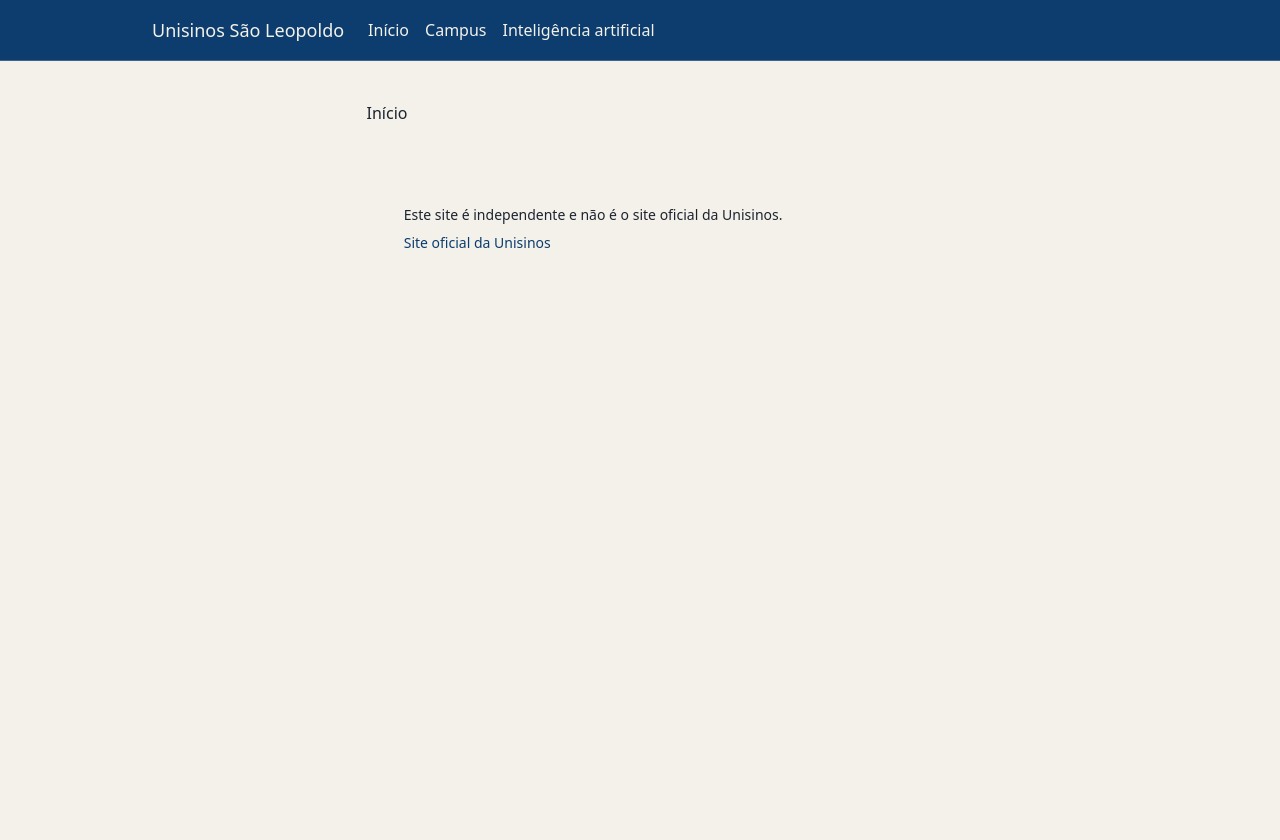
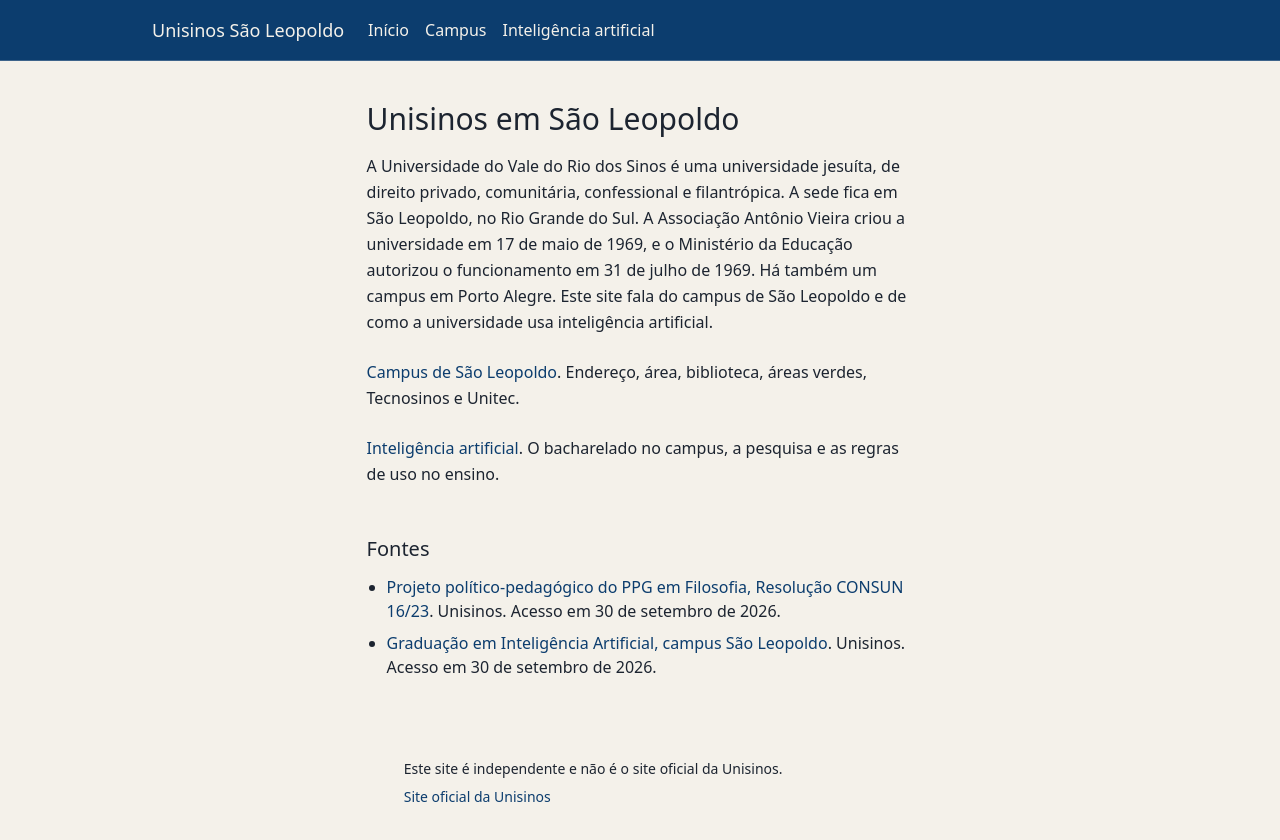
Before and after one commit to GustavoWinter/unisinos-ia, a Next.js app: page / in a window 1280 px wide. Shown: the top 840 px of the page. Before the commit the page ends 800 px from the top, so only its background shows below. Built offline with nearby package versions, Linux system fonts and the light colour scheme.

Commit message:
Add the home page for Unisinos in São Leopoldo.
The opening page states what the university is and points to the campus and AI pages without repeating them.

```diff
--- a/src/app/globals.css
+++ b/src/app/globals.css
@@ -19,12 +19,12 @@
   font-family: var(--font-serif);
 }
 
-header {
+body > header {
   background: var(--color-blue);
   color: var(--color-paper);
 }
 
-header a {
+body > header a {
   color: var(--color-paper);
 }
 
--- a/src/app/page.tsx
+++ b/src/app/page.tsx
@@ -1,3 +1,12 @@
+import type { Metadata } from "next";
+import { Article } from "@/components/Article";
+import { home } from "@/content/home";
+
+export const metadata: Metadata = {
+  title: { absolute: home.title },
+  description: home.description,
+};
+
 export default function HomePage() {
-  return <p>Início</p>;
+  return <Article page={home} />;
 }
--- /dev/null
+++ b/src/components/Article.tsx
@@ -0,0 +1,29 @@
+import { PageHeader } from "@/components/PageHeader";
+import { SourceList } from "@/components/SourceList";
+import type { PageContent } from "@/content/types";
+
+export function Article({ page }: { page: PageContent }) {
+  return (
+    <article>
+      <PageHeader title={page.title} lede={page.lede} />
+      {page.sections.map((section) => (
+        <section key={section.id} id={section.id} className="mt-8">
+          <h2 className="text-xl">{section.heading}</h2>
+          {section.paragraphs.map((paragraph, index) => (
+            <p key={`${section.id}-${index}`} className="mt-3 leading-relaxed">
+              {paragraph}
+            </p>
+          ))}
+        </section>
+      ))}
+      {page.links?.map((link) => (
+        <p key={link.href} className="mt-6 leading-relaxed">
+          <a href={link.href}>{link.label}</a>
+          {". "}
+          {link.text}
+        </p>
+      ))}
+      <SourceList sources={page.sources} />
+    </article>
+  );
+}
--- /dev/null
+++ b/src/components/PageHeader.tsx
@@ -0,0 +1,8 @@
+export function PageHeader({ title, lede }: { title: string; lede: string }) {
+  return (
+    <header>
+      <h1 className="text-3xl">{title}</h1>
+      <p className="mt-4 leading-relaxed">{lede}</p>
+    </header>
+  );
+}
--- /dev/null
+++ b/src/components/SourceList.tsx
@@ -0,0 +1,19 @@
+import type { Source } from "@/content/types";
+
+export function SourceList({ sources }: { sources: Source[] }) {
+  return (
+    <section className="mt-12">
+      <h2 className="text-xl">Fontes</h2>
+      <ul className="mt-3 list-disc pl-5">
+        {sources.map((source) => (
+          <li key={source.url} className="mt-2">
+            <a href={source.url}>{source.title}</a>
+            {". "}
+            {source.publisher}
+            {source.note ? `. ${source.note}` : null}
+          </li>
+        ))}
+      </ul>
+    </section>
+  );
+}
--- /dev/null
+++ b/src/content/home.ts
@@ -0,0 +1,38 @@
+import type { PageContent } from "@/content/types";
+
+const accessed = "Acesso em 30 de setembro de 2026.";
+
+export const home: PageContent = {
+  title: "Unisinos em São Leopoldo",
+  description:
+    "A Universidade do Vale do Rio dos Sinos, a sede em São Leopoldo e o uso de inteligência artificial.",
+  lede: "A Universidade do Vale do Rio dos Sinos é uma universidade jesuíta, de direito privado, comunitária, confessional e filantrópica. A sede fica em São Leopoldo, no Rio Grande do Sul. A Associação Antônio Vieira criou a universidade em 17 de maio de 1969, e o Ministério da Educação autorizou o funcionamento em 31 de julho de 1969. Há também um campus em Porto Alegre. Este site fala do campus de São Leopoldo e de como a universidade usa inteligência artificial.",
+  sections: [],
+  links: [
+    {
+      href: "/campus",
+      label: "Campus de São Leopoldo",
+      text: "Endereço, área, biblioteca, áreas verdes, Tecnosinos e Unitec.",
+    },
+    {
+      href: "/ia",
+      label: "Inteligência artificial",
+      text: "O bacharelado no campus, a pesquisa e as regras de uso no ensino.",
+    },
+  ],
+  sources: [
+    {
+      title:
+        "Projeto político-pedagógico do PPG em Filosofia, Resolução CONSUN 16/23",
+      publisher: "Unisinos",
+      url: "https://www.unisinos.br/pos/images/estrito/projeto-politico-pedagogico/filosofia/Resol_CONSUN_16-23_Proj_Politico-Pedag_PPG_Filosofia.pdf",
+      note: accessed,
+    },
+    {
+      title: "Graduação em Inteligência Artificial, campus São Leopoldo",
+      publisher: "Unisinos",
+      url: "https://www.unisinos.br/graduacao/inteligencia-artificial/sao-leopoldo",
+      note: accessed,
+    },
+  ],
+};
--- /dev/null
+++ b/src/content/types.ts
@@ -0,0 +1,27 @@
+export type Source = {
+  title: string;
+  publisher: string;
+  url: string;
+  note?: string;
+};
+
+export type Section = {
+  id: string;
+  heading: string;
+  paragraphs: string[];
+};
+
+export type PageLink = {
+  href: string;
+  label: string;
+  text: string;
+};
+
+export type PageContent = {
+  title: string;
+  description: string;
+  lede: string;
+  sections: Section[];
+  sources: Source[];
+  links?: PageLink[];
+};
```
Also changed, not shown: 1 other file (tests, documents, lock files or other folders).
